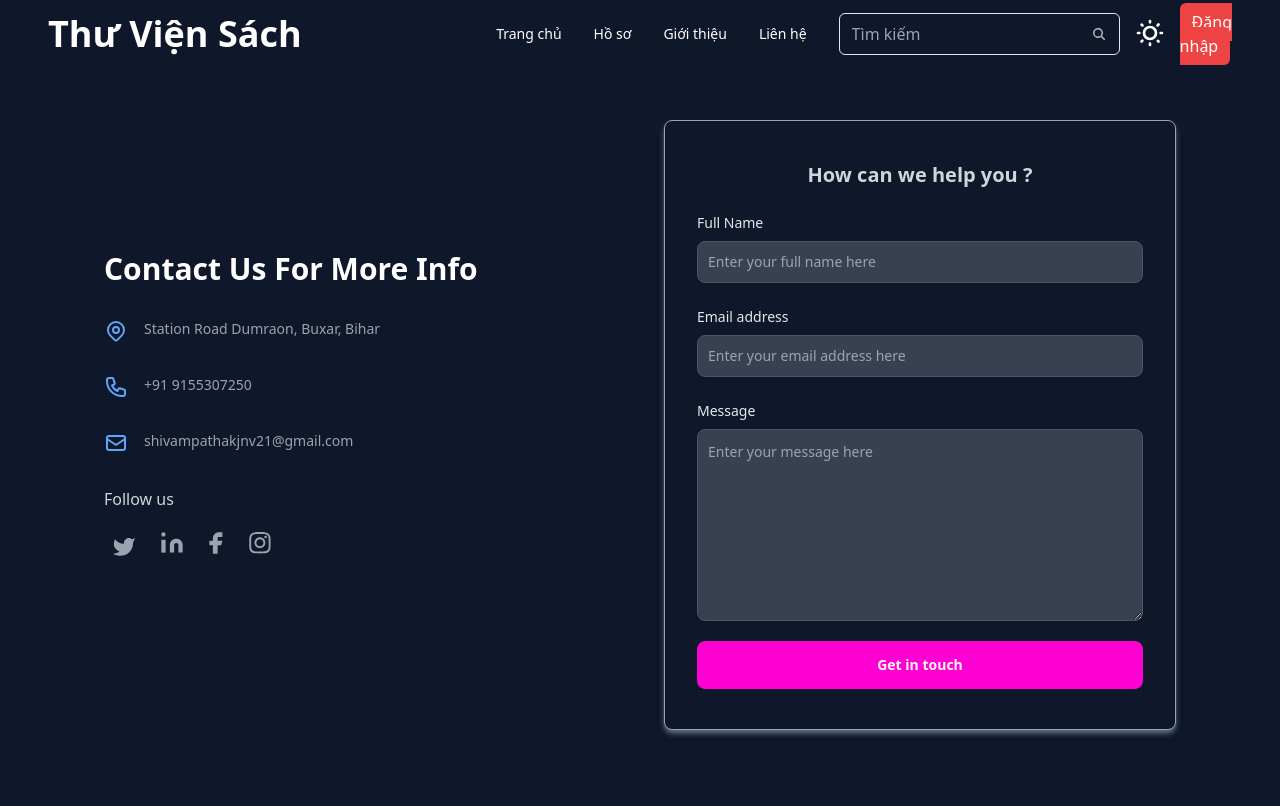
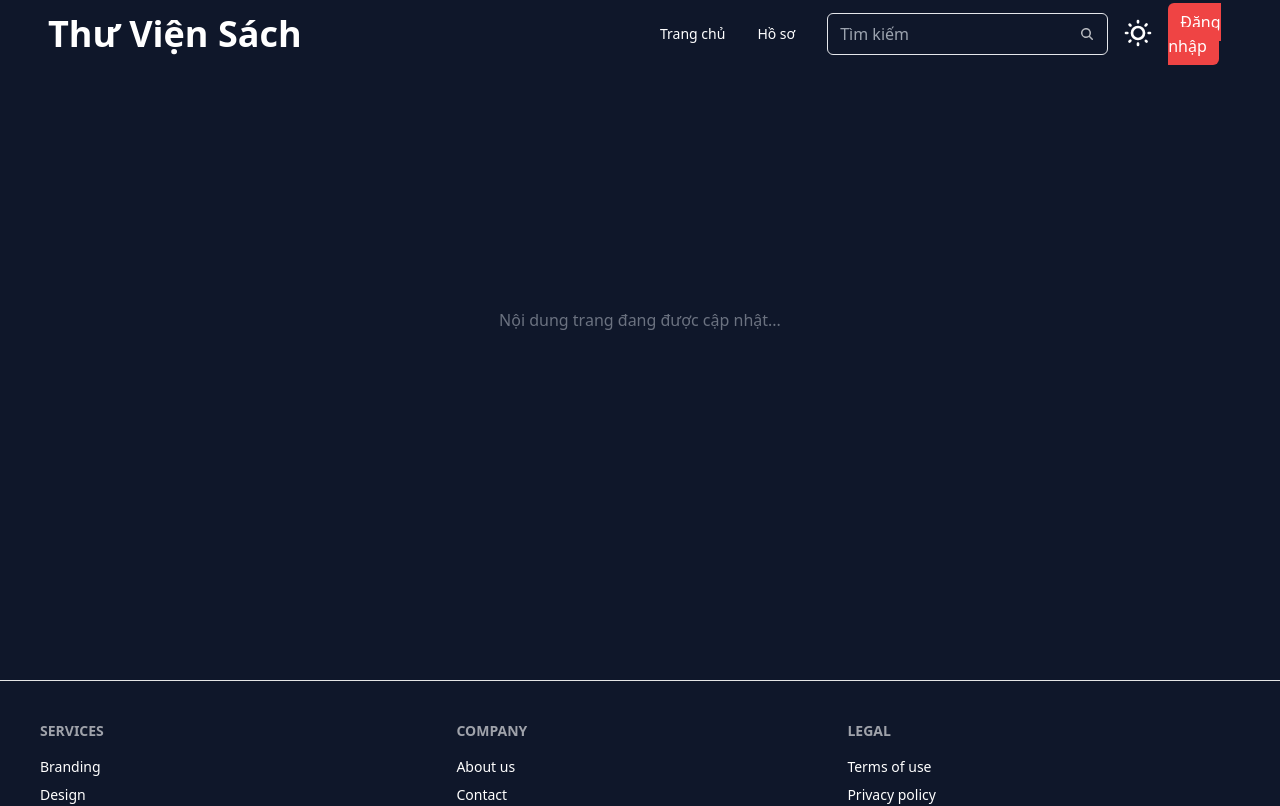
Before and after one commit to LanAnhDao204/BTlon-udpt-, a React (Vite) app in the folder BookStore/Frontend/: page /contact in a window 1280 px wide. Shown: the top 806 px of the page. Built offline with nearby package versions, Linux system fonts and the light colour scheme.

Commit message:
xoá lh và gt

```diff
--- a/BookStore/Frontend/src/Components/Navbar.jsx
+++ b/BookStore/Frontend/src/Components/Navbar.jsx
@@ -74,8 +74,6 @@ const Navbar = () => {
         <>
             <li className="rounded-md dark:hover:bg-pink-500 duration-200"><a href="/">Trang chủ</a></li>
             <li className="rounded-md dark:hover:bg-pink-500 duration-200"><a href="/profile">Hồ sơ</a></li>
-            <li className="rounded-md dark:hover:bg-pink-500 duration-200"><a href="/about">Giới thiệu</a></li>
-            <li className="rounded-md dark:hover:bg-pink-500 duration-200"><a href="/contact">Liên hệ</a></li>
             {isAdmin && (
                 <li className="rounded-md dark:hover:bg-pink-500 duration-200">
                     <a href="/admin" className="flex items-center">
--- a/BookStore/Frontend/src/Pages/AboutPage.jsx
+++ b/BookStore/Frontend/src/Pages/AboutPage.jsx
@@ -1,18 +1,23 @@
-import About from "../Components/About";
+import Navbar from "../Components/Navbar";
 import Footer from "../Components/Footer";
-import Navbar from "../Components/Navbar";
-
 
 const AboutPage = () => {
   return (
     <>
-      <Navbar />
-      <div className="min-h-screen">
-        <About />
+      <div className="dark:bg-slate-900 dark:text-white">
+        <Navbar />
+        <div className="max-w-screen-2xl container mx-auto md:px-20 px-7 py-20">
+          {/* Đã xóa tiêu đề và nội dung trang giới thiệu */}
+          <div className="h-[60vh] flex items-center justify-center">
+            <p className="text-gray-400 dark:text-gray-500 text-center">
+              Nội dung trang đang được cập nhật...
+            </p>
+          </div>
+        </div>
+        <Footer />
       </div>
-      <Footer />
     </>
-  )
+  );
 };
 
 export default AboutPage;
--- a/BookStore/Frontend/src/Pages/ContactPage.jsx
+++ b/BookStore/Frontend/src/Pages/ContactPage.jsx
@@ -1,18 +1,23 @@
-import Contact from "../Components/Contact";
+import Navbar from "../Components/Navbar";
 import Footer from "../Components/Footer";
-import Navbar from "../Components/Navbar";
-
 
 const ContactPage = () => {
   return (
     <>
-        <Navbar/>
-        <div className="min-h-screen">
-            <Contact/>
+      <div className="dark:bg-slate-900 dark:text-white">
+        <Navbar />
+        <div className="max-w-screen-2xl container mx-auto md:px-20 px-7 py-20">
+          {/* Đã xóa tiêu đề và nội dung trang liên hệ */}
+          <div className="h-[60vh] flex items-center justify-center">
+            <p className="text-gray-400 dark:text-gray-500 text-center">
+              Nội dung trang đang được cập nhật...
+            </p>
+          </div>
         </div>
-        <Footer/>
+        <Footer />
+      </div>
     </>
-  )
+  );
 };
 
 export default ContactPage;
```
